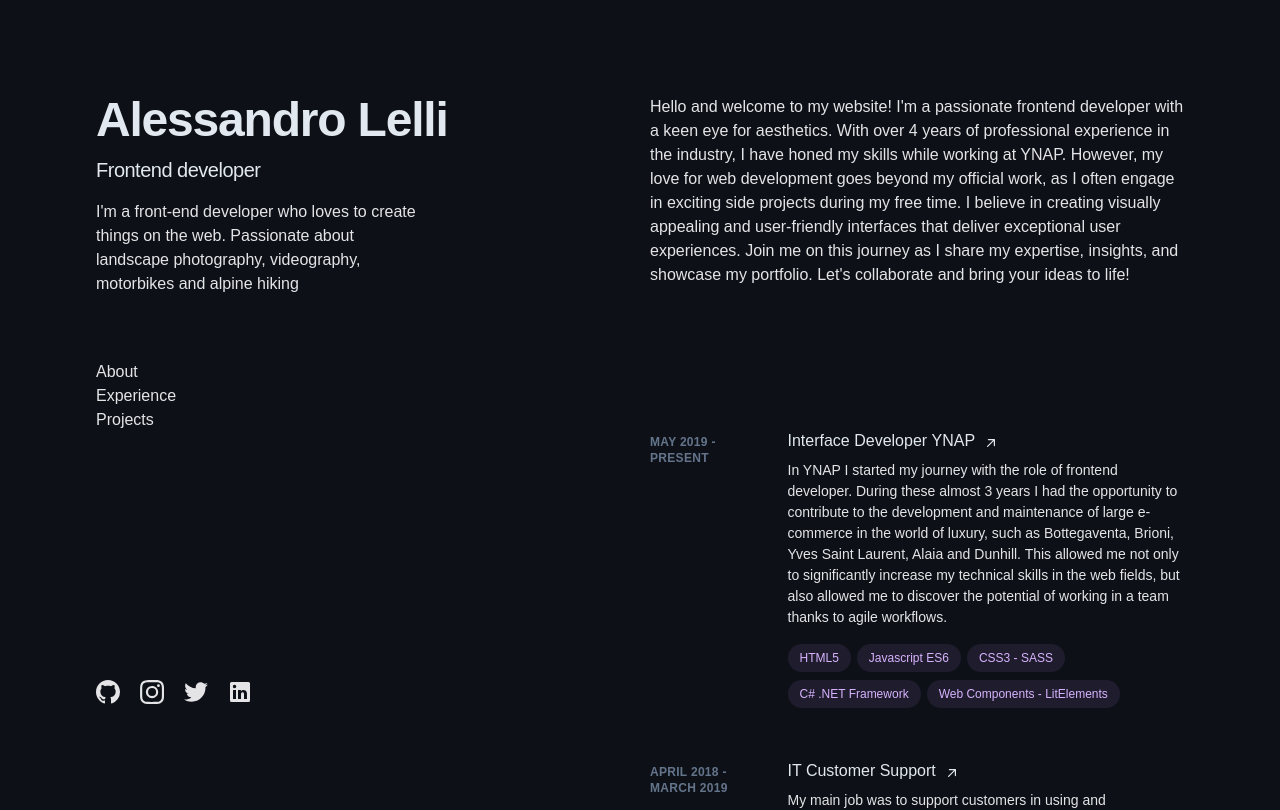
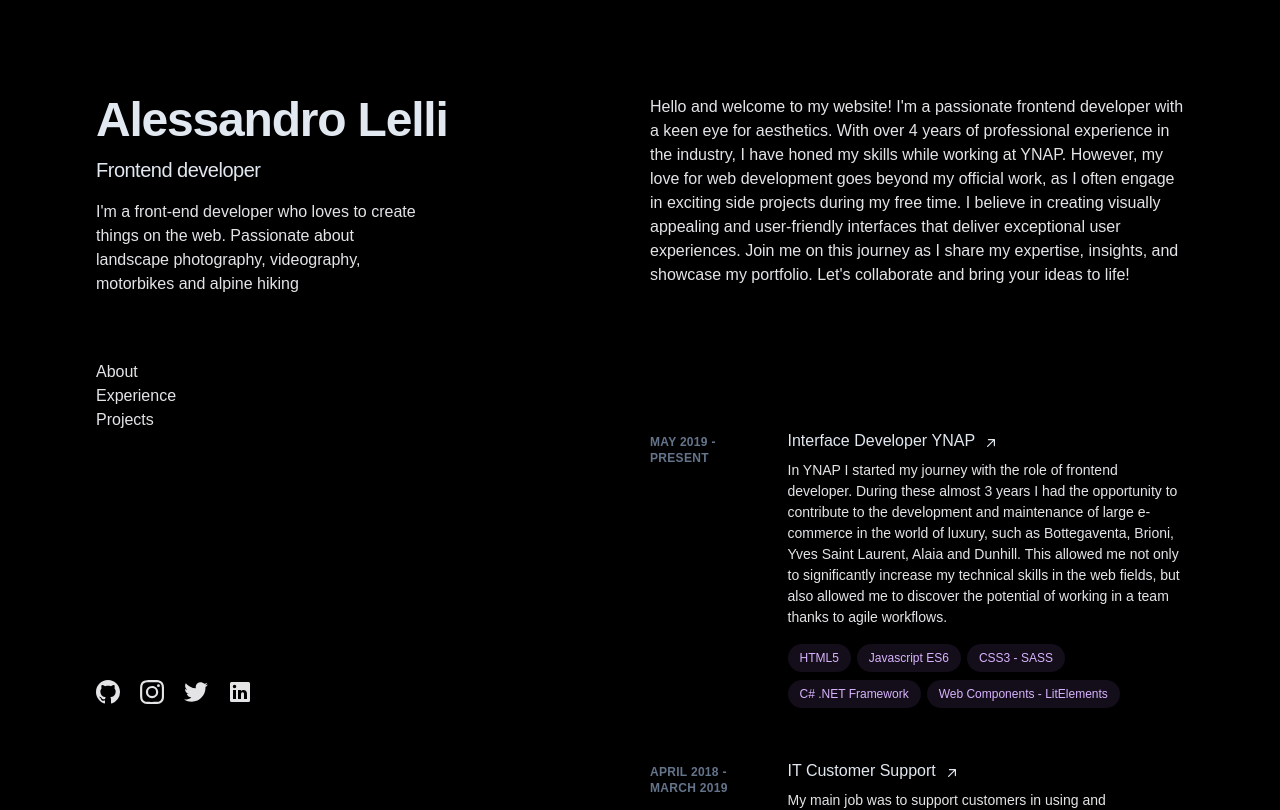
Before and after one commit to Lelluz/alessandrolelli.dev, a Nuxt app: page / in a window 1280 px wide. Shown: the top 810 px of the page. Built offline with nearby package versions, Linux system fonts and the light colour scheme; a web font is replaced by a local one.

Commit message:
darken background

```diff
--- a/assets/scss/_colors.scss
+++ b/assets/scss/_colors.scss
@@ -1,4 +1,4 @@
-$black: #0D1117;
+$black: #000;
 $white: #fff;
 $light-gray: rgb(228, 228, 231);
 $yellow: #f0c75e;
--- a/assets/scss/main.scss
+++ b/assets/scss/main.scss
@@ -6,6 +6,6 @@
 }
 
 body {
-  background-color: colors.$black;
+  background-color: #000;
   color: colors.$light-gray;
 }
```
